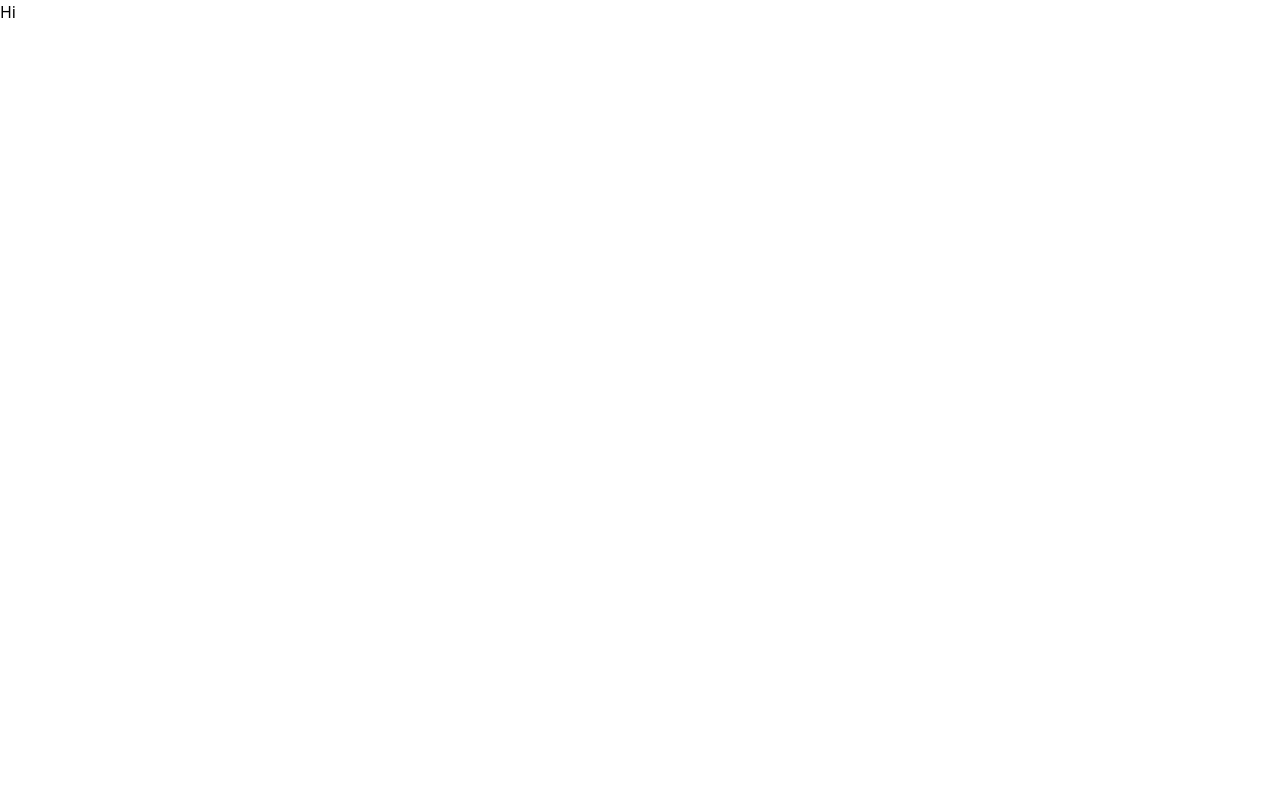
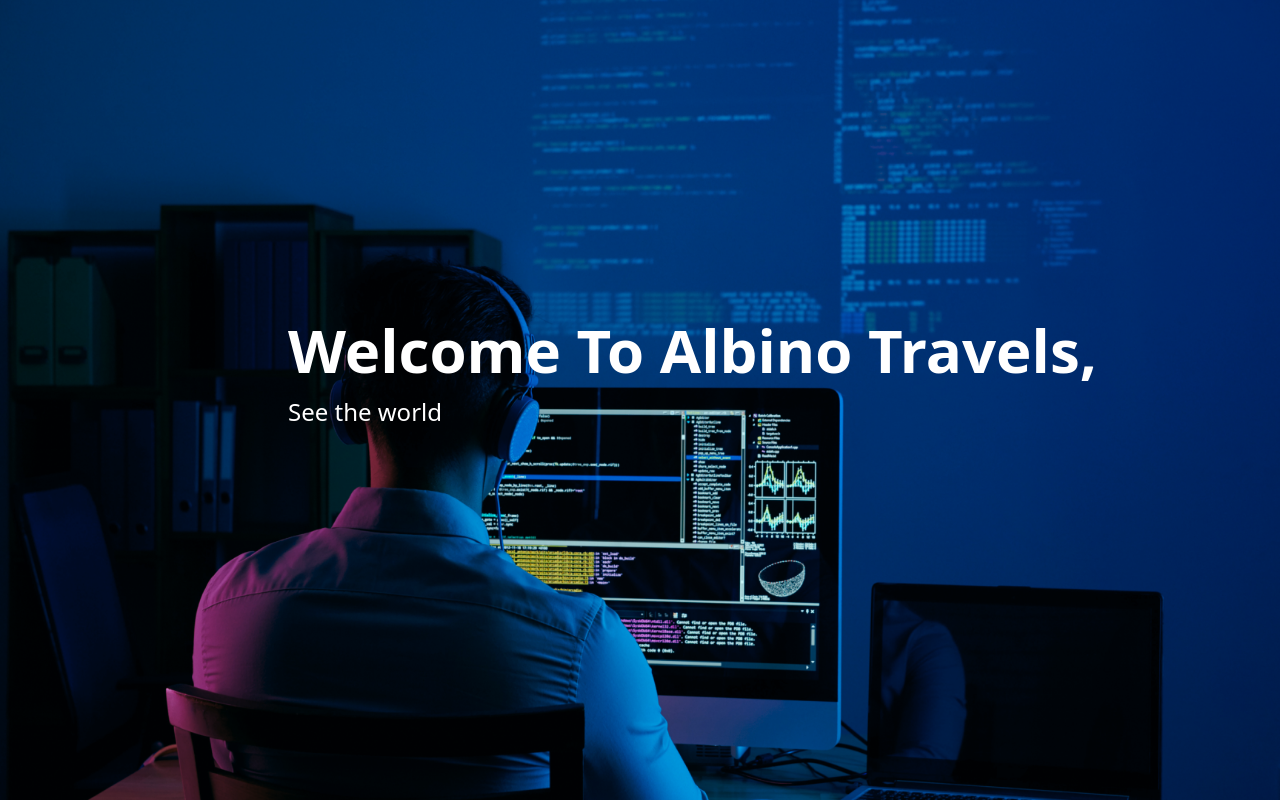
Before and after one commit to saniz7/Albino, a Next.js app: page / in a window 1280 px wide. Built offline with nearby package versions, Linux system fonts and the light colour scheme.

Commit message:
Feat[Home]:Home Banner Added

```diff
--- /dev/null
+++ b/src/components/Banner.jsx
@@ -0,0 +1,20 @@
+import Image from "next/image";
+import softwareDeveloperImage from '../Images/software-developer.png';
+
+const Banner = () => {
+    return (
+        <div className="relative">
+            <Image src={softwareDeveloperImage} alt="Software Developer Image" objectFit="cover" className="h-screen" />
+            <div className="absolute flex flex-col top-80 left-72 text-white gap-4 ">
+                <span className="font-extrabold text-6xl">
+                    Welcome To Albino Travels,
+                </span>
+                <span className="font-medium text-2xl">
+                    See the world
+                </span>
+            </div>
+        </div>
+    );
+}
+
+export default Banner;
--- a/src/pages/index.js
+++ b/src/pages/index.js
@@ -1,12 +1,14 @@
 import Image from 'next/image'
 import { Inter } from 'next/font/google'
+import Banner from '../components/Banner'
 
 const inter = Inter({ subsets: ['latin'] })
 
 export default function Home() {
   return (
     <div>
-      Hi
+
+      <Banner />
     </div>
   )
 }
--- a/tailwind.config.js
+++ b/tailwind.config.js
@@ -1,18 +1,9 @@
 /** @type {import('tailwindcss').Config} */
 module.exports = {
   content: [
-    './pages/**/*.{js,ts,jsx,tsx,mdx}',
-    './components/**/*.{js,ts,jsx,tsx,mdx}',
-    './app/**/*.{js,ts,jsx,tsx,mdx}',
-  ],
-  theme: {
-    extend: {
-      backgroundImage: {
-        'gradient-radial': 'radial-gradient(var(--tw-gradient-stops))',
-        'gradient-conic':
-          'conic-gradient(from 180deg at 50% 50%, var(--tw-gradient-stops))',
-      },
-    },
+    "./src/**/*.{js,jsx,ts,tsx}",
+  ], theme: {
+    extend: {},
   },
   plugins: [],
 }
```
Also changed, not shown: src/Images/software-developer.png (added).
